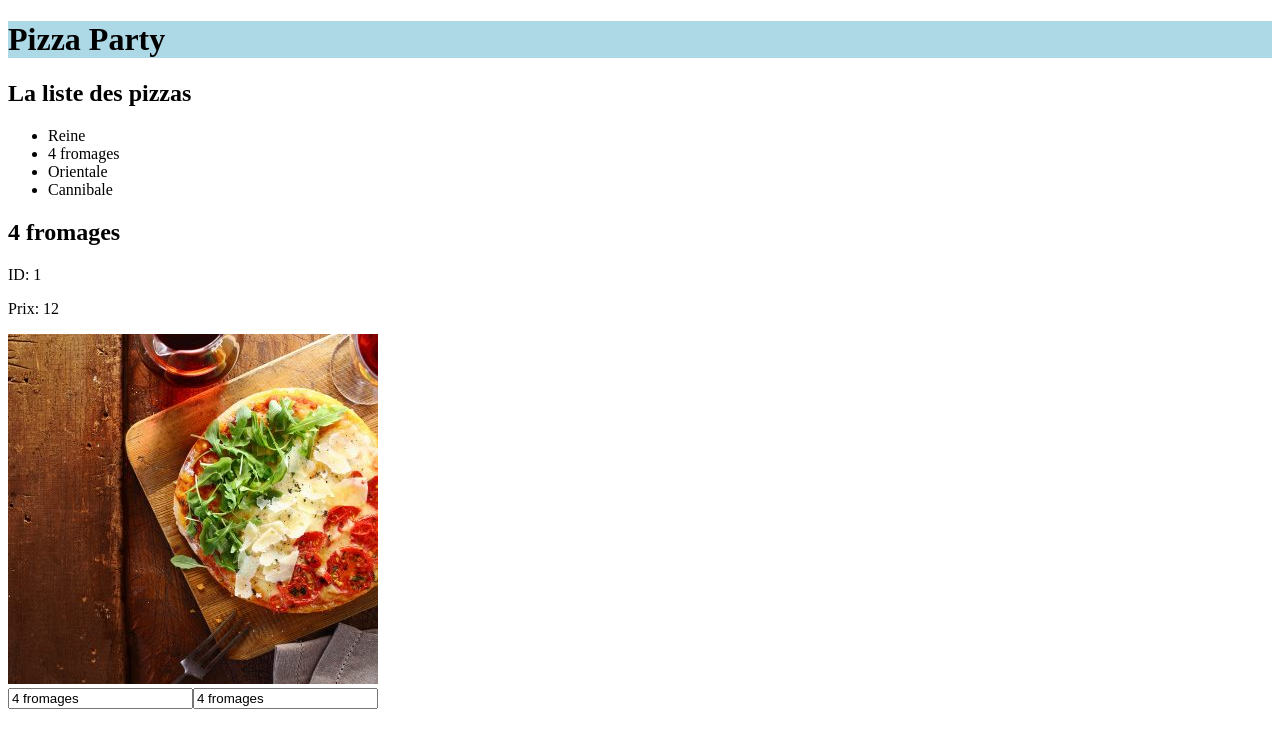
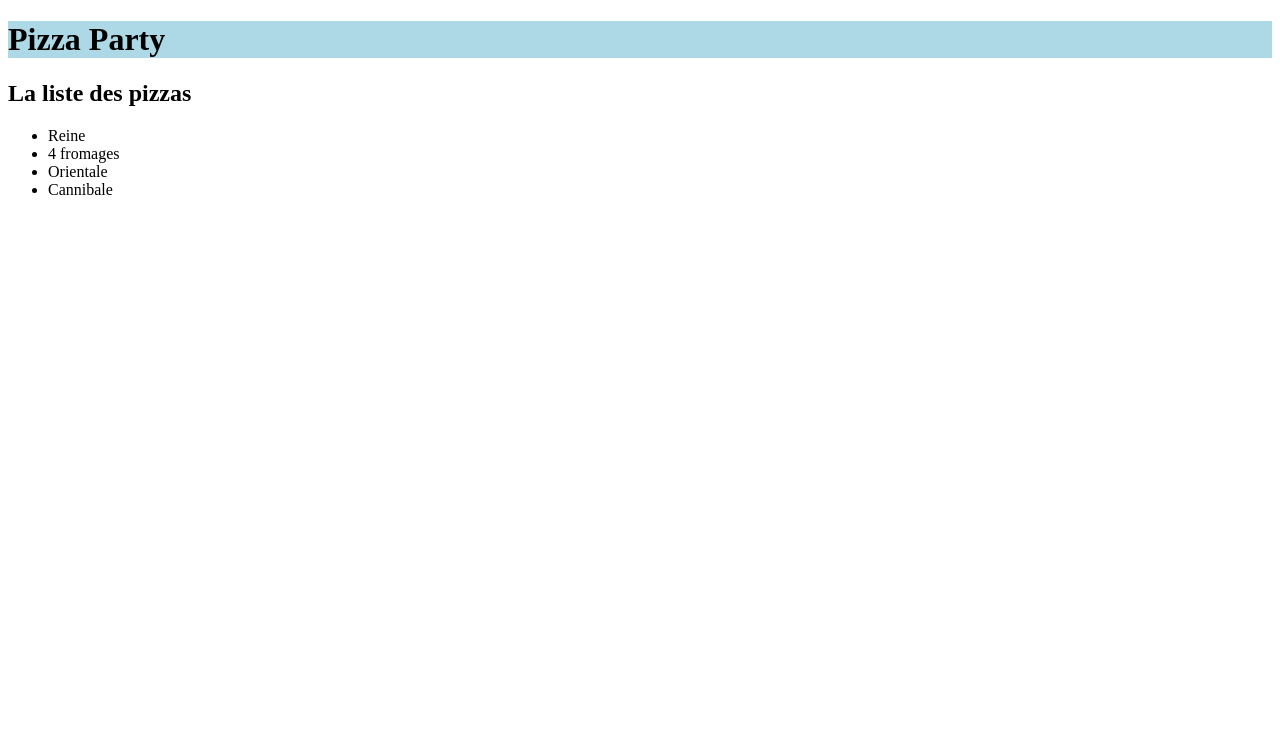
Before and after one commit to Hemjie/Angular-Pizzaparty, an Angular app: page / in a window 1280 px wide. Shown: the top 748 px of the page. Built offline with nearby package versions, Linux system fonts and the light colour scheme.

Commit message:
*ngIf et valeur d'un objet par défaut

```diff
--- a/src/app/app.component.html
+++ b/src/app/app.component.html
@@ -7,14 +7,14 @@
     </li>
 </ul>
 
-<div>
+<!-- cette div ne s'affiche que si maSuperPizza est sélectionnée -->
+<div *ngIf="maSuperPizza">
     <h2>{{maSuperPizza.name}}</h2>
     <p>ID: {{maSuperPizza.id}}</p>
     <p>Prix: {{maSuperPizza.price}}</p>
 
     <!-- <img src="assets/img/pizzas/{{maSuperPizza.image}}" alt="pizza 4 fromages"> -->
     <img [src]="'assets/img/pizzas/' + maSuperPizza.image" [alt]="'pizza ' + maSuperPizza.name">
-</div>
 
     <!-- ngModel permet de synchroniser la valeur du champ input avec la propriété name de l'objet maSuperPizza-->
     <input [(ngModel)]="maSuperPizza.name">
@@ -24,3 +24,5 @@
         [value] permet de réucper le résultat d'une variable (en JS)
         (keyup) permet d'écouter un événement en JS  -->
     <input #pizzaName [value]="maSuperPizza.name" (keyup)="maSuperPizza.name = pizzaName.value">
+
+</div>
--- a/src/app/app.component.ts
+++ b/src/app/app.component.ts
@@ -10,12 +10,7 @@ export class AppComponent {
   title = 'Pizza Party';
   name = '4 fromages';
   // maSuperPizza est "typée" avec la classe Pizza
-  maSuperPizza: Pizza = {
-    id: 1,
-    name: '4 fromages',
-    price: 12,
-    image: '4-fromages.jpg',
-  };
+  maSuperPizza: Pizza;
 
   // On peut typer un tableau
   mesPizzas: Pizza[] = [ //cette variable est un tableau d'objets Pizza
@@ -28,6 +23,9 @@ export class AppComponent {
   //on peut créer une fonction / méthode
   onSelect(pizza: Pizza) {  //possibilité de typer une fonction
     console.log(pizza);
+    //on va modifier la valeur de maSuperPizza
+    console.log(this); //this est pour AppComponent
+    this.maSuperPizza = pizza;
   }
 
 }
```
Lines whose indentation alone changed are shown as unchanged.
